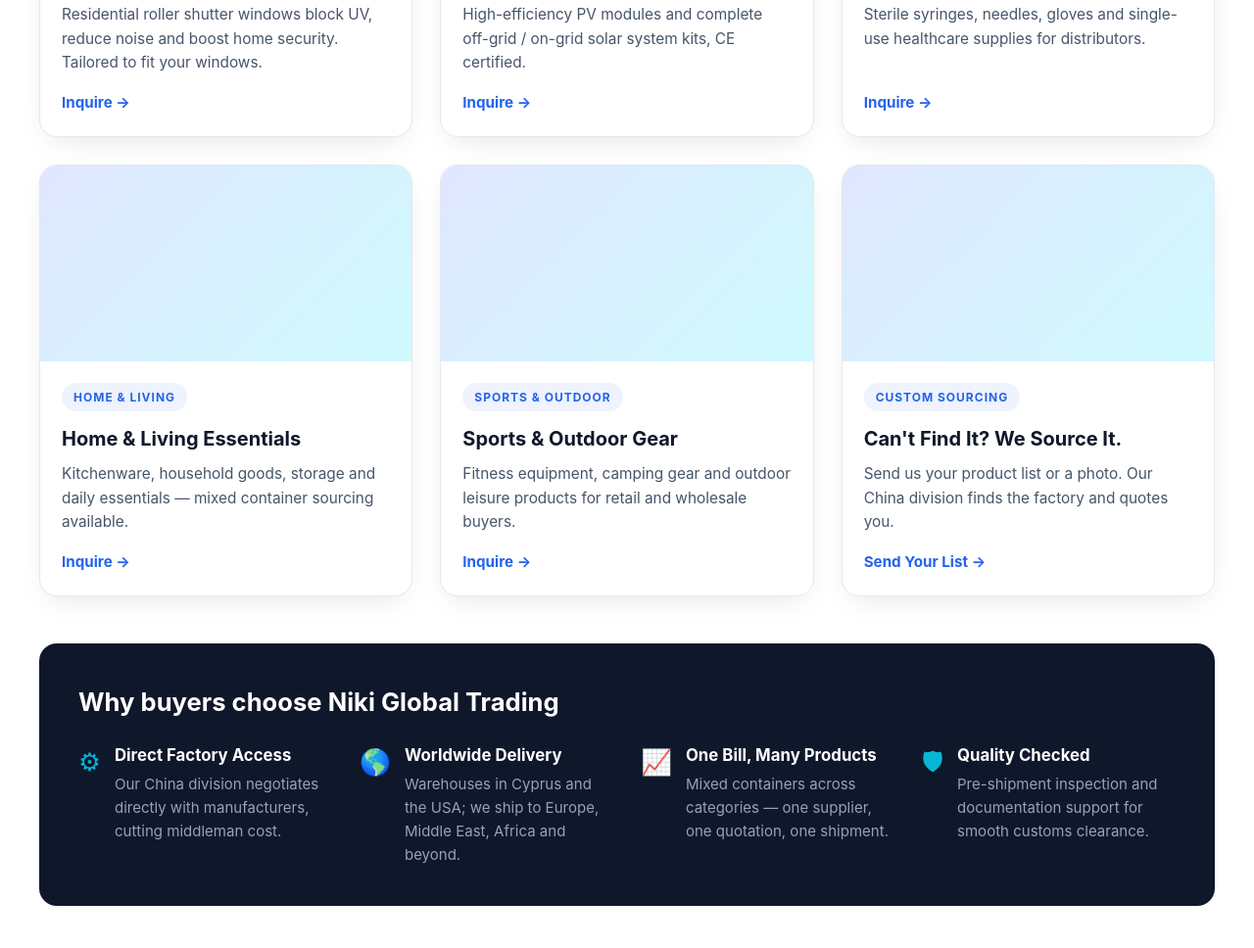
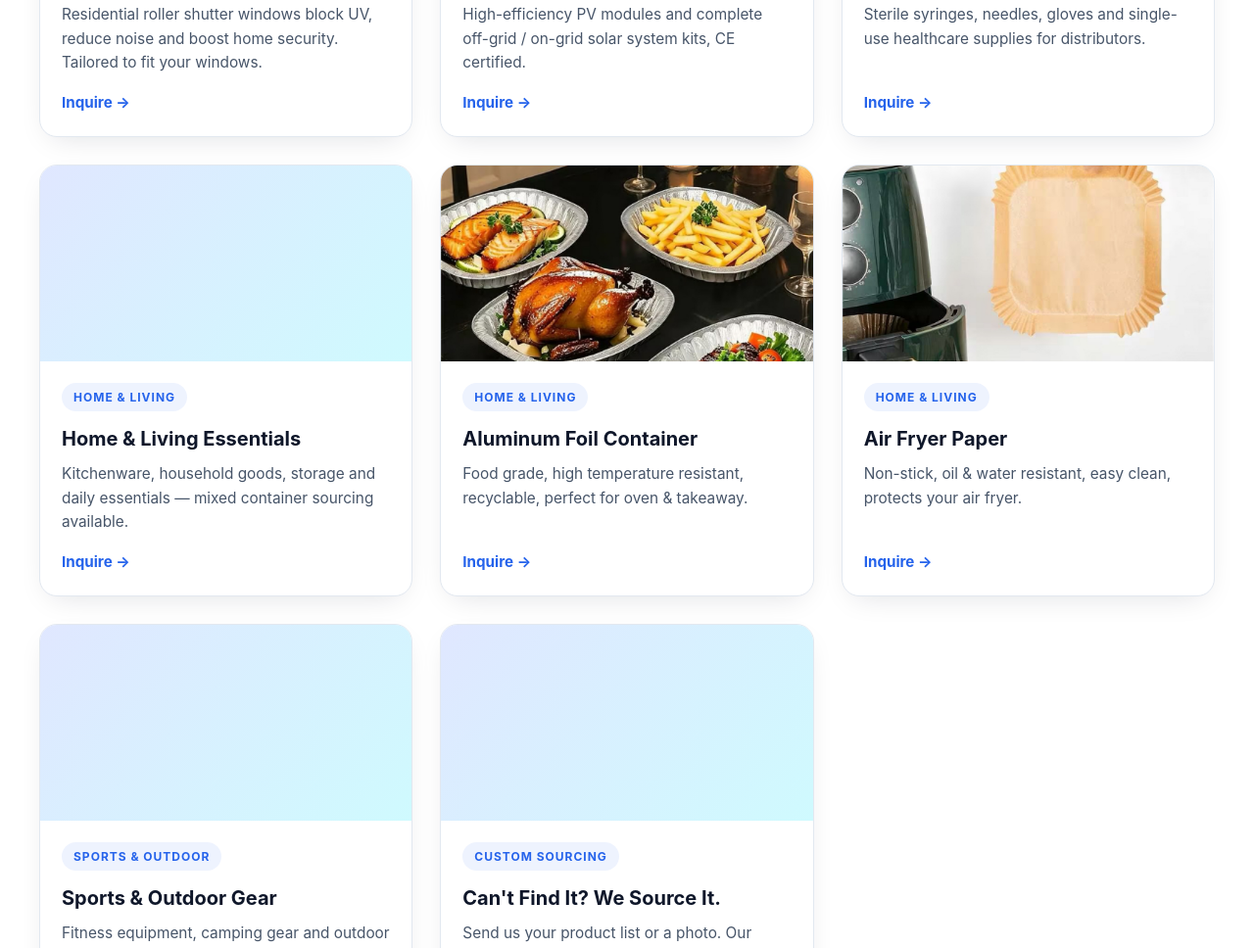
Before and after one commit to kikikexinli-dot/niki-global-trading, a plain HTML site: page index.html in a window 1280 px wide. Shown: the part 2225-3193 px from the top of the page at 98% size. Drawn offline with Linux system fonts and the light colour scheme; a web font is replaced by a local one.

Commit message:
Update index.html

```diff
--- a/index.html
+++ b/index.html
@@ -173,6 +173,26 @@
         <a class="inquire" href="contact.html">Inquire →</a>
       </div>
     </div>
+    <!-- ===== Aluminum Foil Container ===== -->
+<div class="product-card" data-category="home">
+  <div class="product-media"><img src="images/aluminumcontainer.jpg" alt="Aluminum Foil Container" onerror="this.style.display='none'"></div>
+  <div class="product-body">
+    <span class="product-tag">Home &amp; Living</span>
+    <h3>Aluminum Foil Container</h3>
+    <p>Food grade, high temperature resistant, recyclable, perfect for oven &amp; takeaway.</p>
+    <a class="inquire" href="contact.html">Inquire →</a>
+  </div>
+</div>
+    <!-- ===== Air Fryer Paper ===== -->
+<div class="product-card" data-category="home">
+  <div class="product-media"><img src="images/airfryerliner.jpg" alt="Air Fryer Paper" onerror="this.style.display='none'"></div>
+  <div class="product-body">
+    <span class="product-tag">Home &amp; Living</span>
+    <h3>Air Fryer Paper</h3>
+    <p>Non-stick, oil &amp; water resistant, easy clean, protects your air fryer.</p>
+    <a class="inquire" href="contact.html">Inquire →</a>
+  </div>
+</div>
 
     <!-- ===== Sports & Outdoor ===== -->
     <div class="product-card" data-category="outdoor">
```
